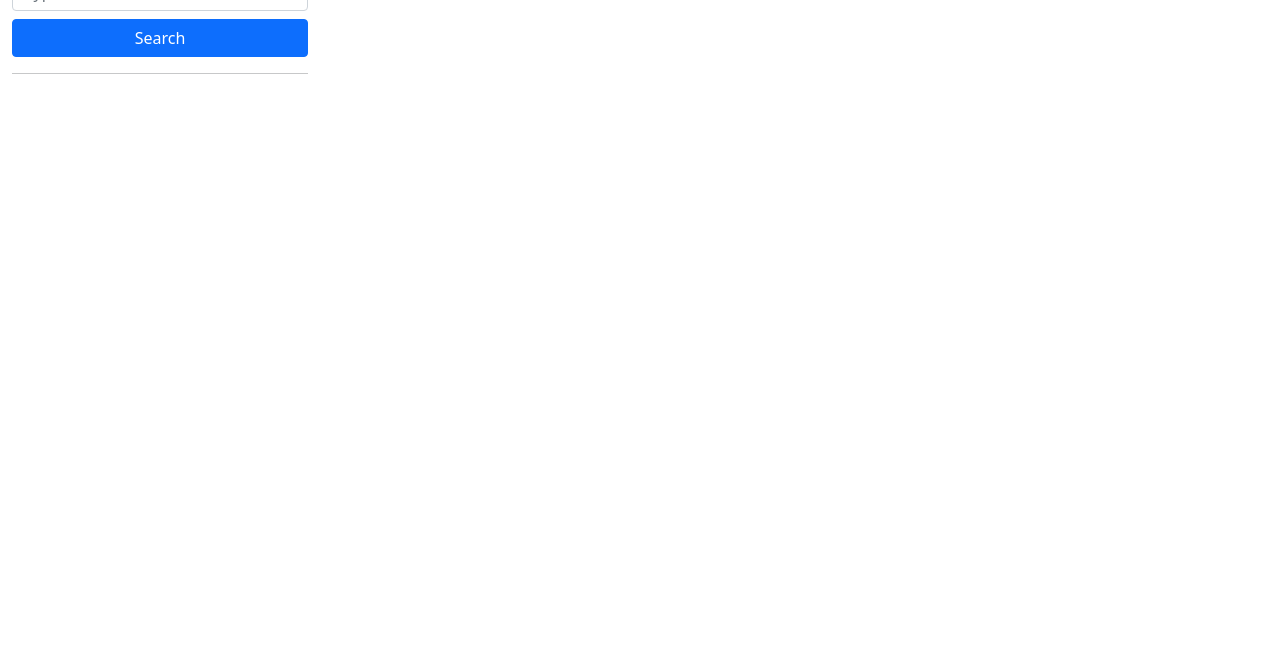
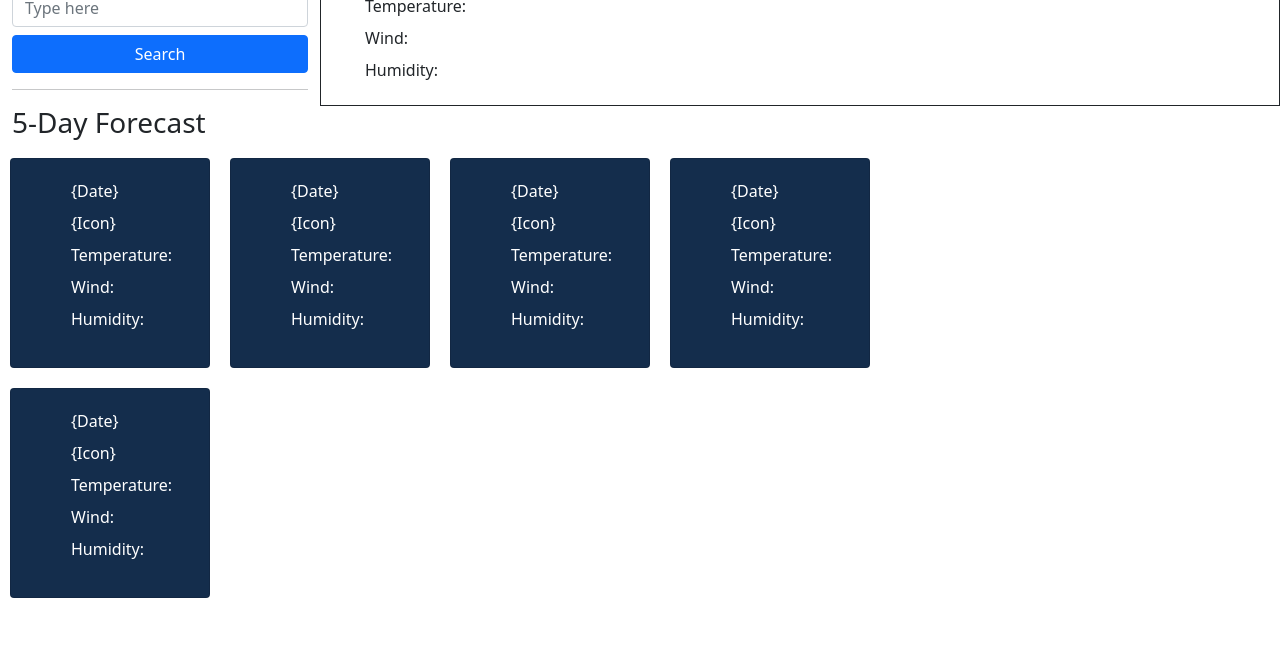
Before and after one commit to L-Jones-hub/Weather-Dashboard, a plain HTML site: page index.html in a window 1280 px wide. Shown: the part 148-800 px from the top of the page. Drawn offline with nearby package versions, Linux system fonts and the light colour scheme.

Commit message:
Added date element and cards for forecast

```diff
--- a/assets/script.js
+++ b/assets/script.js
@@ -0,0 +1,8 @@
+var dateDisplayEl = $(`#results`);
+
+function displayDate() {
+  var today = moment().format(`MMM DD, YYYY`);
+  dateDisplayEl.text(today);
+}
+
+displayDate();
--- a/assets/style.css
+++ b/assets/style.css
@@ -11,6 +11,18 @@ header {
   padding-right: 50px;
 }
 
+ul {
+  list-style: none;
+  line-height: 2;
+}
+
 .search {
   margin-left: 10px;
 }
+
+.card {
+  max-width: 200px;
+  background-color: #142d4c;
+  color: white;
+  margin: 10px;
+}
--- a/index.html
+++ b/index.html
@@ -16,13 +16,17 @@
       integrity="sha256-9/aliU8dGd2tb6OSsuzixeV4y/faTqgFtohetphbbj0="
       crossorigin="anonymous"
     ></script>
+    <script
+      type="text/javascript"
+      src="https://cdnjs.cloudflare.com/ajax/libs/moment.js/2.27.0/moment.min.js"
+    ></script>
     <link rel="stylesheet" href="./assets/style.css" />
   </head>
 
   <body>
     <header>Weather Dashboard</header>
     <main class="container-fluid">
-      <div class="row">
+      <div class="row mt-3">
         <section class="col-12 col-md-4 col-lg-3 search-form" id="search-form">
           <h2>Search for a City:</h2>
           <input
@@ -38,10 +42,81 @@
           </button>
           <hr />
         </section>
-
+        <section class="col-12 col-md-8 col-lg-9 border border-dark results">
+          <h2>{City} <span id="results">{Date}</span></h2>
+          <ul>
+            <li>Temperature:</li>
+            <li>Wind:</li>
+            <li>Humidity:</li>
+          </ul>
+        </section>
+        <section class="col-12 col-md-8 col-lg-9">
+          <h3>5-Day Forecast</h3>
+          <div class="row">
+            <div class="card">
+              <div class="card-body">
+                <ul>
+                  <li>{Date}</li>
+                  <li>{Icon}</li>
+                  <li>Temperature:</li>
+                  <li>Wind:</li>
+                  <li>Humidity:</li>
+                </ul>
+              </div>
+            </div>
+            <div class="card">
+              <div class="card-body">
+                <ul>
+                  <li>{Date}</li>
+                  <li>{Icon}</li>
+                  <li>Temperature:</li>
+                  <li>Wind:</li>
+                  <li>Humidity:</li>
+                </ul>
+              </div>
+            </div>
+            <div class="card">
+              <div class="card-body">
+                <ul>
+                  <li>{Date}</li>
+                  <li>{Icon}</li>
+                  <li>Temperature:</li>
+                  <li>Wind:</li>
+                  <li>Humidity:</li>
+                </ul>
+              </div>
+            </div>
+            <div class="card">
+              <div class="card-body">
+                <ul>
+                  <li>{Date}</li>
+                  <li>{Icon}</li>
+                  <li>Temperature:</li>
+                  <li>Wind:</li>
+                  <li>Humidity:</li>
+                </ul>
+              </div>
+            </div>
+            <div class="card">
+              <div class="card-body">
+                <ul>
+                  <li>{Date}</li>
+                  <li>{Icon}</li>
+                  <li>Temperature:</li>
+                  <li>Wind:</li>
+                  <li>Humidity:</li>
+                </ul>
+              </div>
+            </div>
+          </div>
+        </section>
       </div>
     </main>
-
+    <script src="https://cdnjs.cloudflare.com/ajax/libs/jquery/3.5.1/jquery.min.js"></script>
+    <script src="https://cdnjs.cloudflare.com/ajax/libs/popper.js/1.16.1/umd/popper.min.js"></script>
+    <script src="https://cdnjs.cloudflare.com/ajax/libs/twitter-bootstrap/4.5.0/js/bootstrap.min.js"></script>
+    <script src="https://cdnjs.cloudflare.com/ajax/libs/moment.js/2.27.0/moment.min.js"></script>
+    <script src="https://code.jquery.com/ui/1.12.0/jquery-ui.min.js"></script>
     <script src="./assets/script.js"></script>
   </body>
 </html>
```
